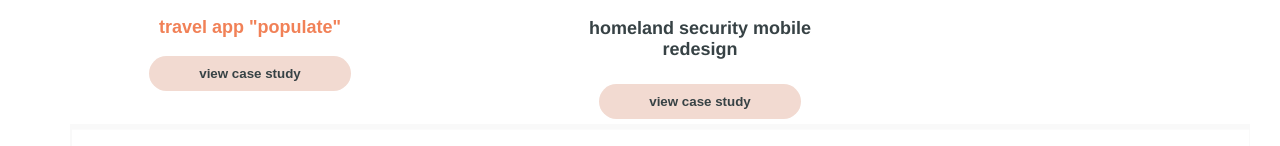
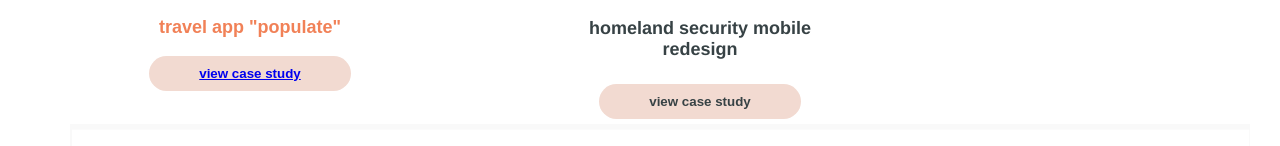
Before and after one commit to sherayfranklin/UX_UI_HW_19, a plain HTML site: page index.html in a window 1280 px wide. Shown: the part 1839-1985 px from the top of the page. Drawn offline with nearby package versions, Linux system fonts and the light colour scheme; a web font is replaced by a local one.

Commit message:
update button

```diff
--- a/index.html
+++ b/index.html
@@ -99,7 +99,7 @@
         travel app "populate"
       </h3>
       <button>
-        view case study
+        <a class="populateButtonRef" href="https://sherayfranklin.github.io/UX_UI_HW_20/">view case study</a>
       </button>
     </div>
 
```
